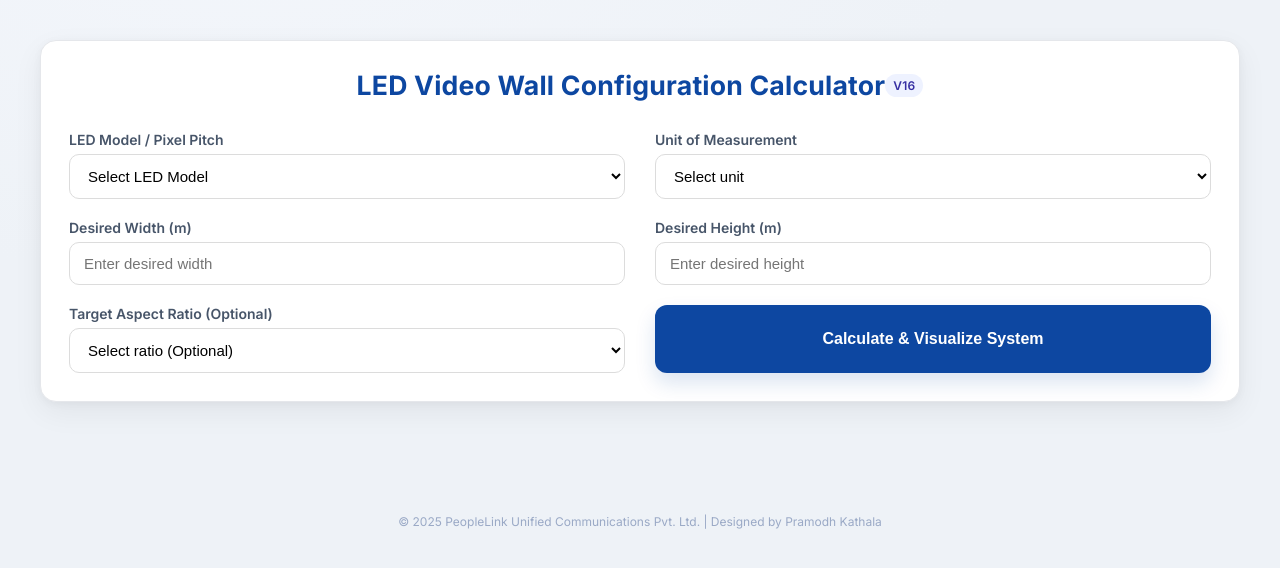
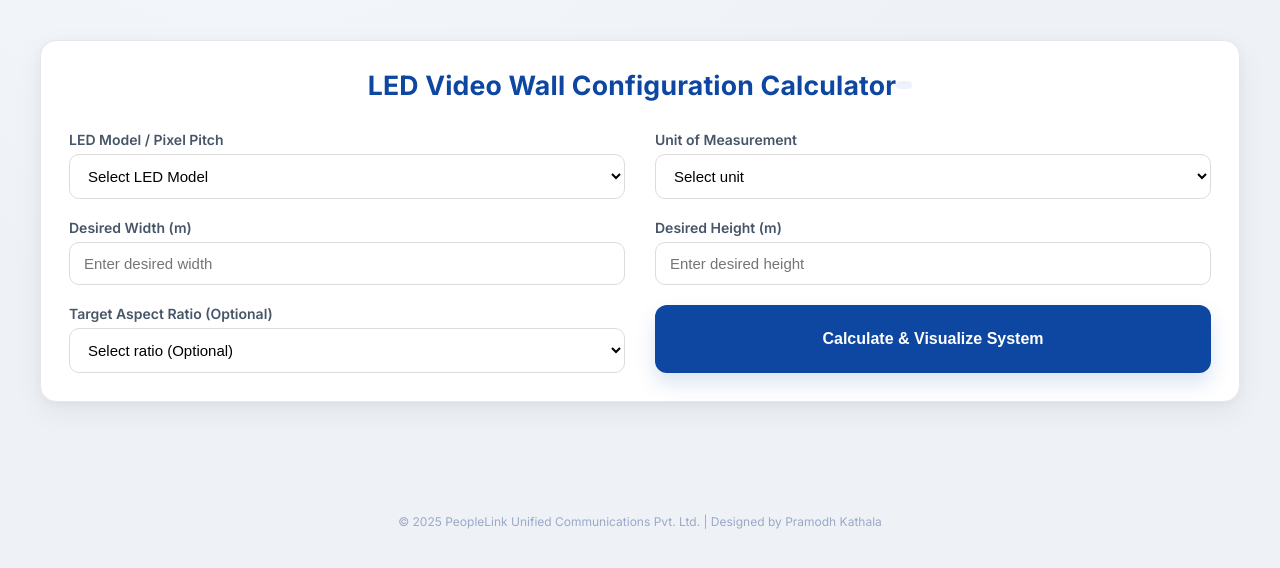
Before and after one commit to pramodhkathala/Vnnox, a plain HTML site: page index.html in a window 1280 px wide. Drawn offline with nearby package versions, Linux system fonts and the light colour scheme.

Commit message:
Update index.html

```diff
--- a/index.html
+++ b/index.html
@@ -101,7 +101,7 @@
 <body>
   <div class="main-wrapper">
     <div class="input-panel" id="formContainer">
-      <h2>LED Video Wall Configuration Calculator <span class="tag" title="V16">V16</span></h2>
+      <h2>LED Video Wall Configuration Calculator <span class="tag" /span></h2>
       <div id="enteredValuesDisplay" class="hidden">
         <span id="enteredSummaryText"></span><br />
         Actual Final Aspect Ratio: <strong><span id="aspectRatioValue">--</span></strong>
```
